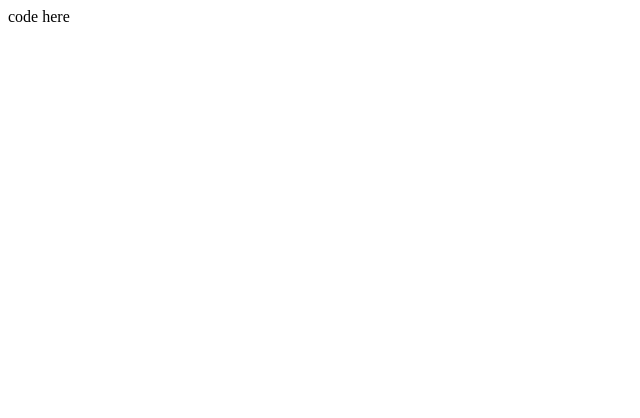
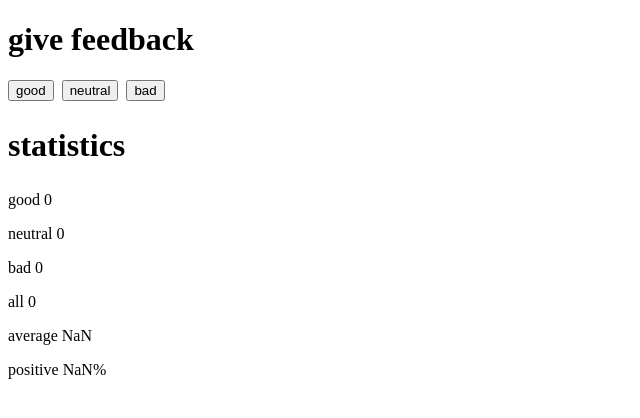
Before and after one commit to zzuhann/fullstack-course-assignment, a React (Vite) app in the folder part1/unicafe/: page / in a window 1280 px wide. Shown: the top 418 px of the page, without its empty margins (0-640 px from the left). Built offline with nearby package versions, Linux system fonts and the light colour scheme.

Commit message:
feat: 1.7 assignment to add feedback basic function

```diff
--- /dev/null
+++ b/part1/unicafe/src/App.css
@@ -0,0 +1,7 @@
+.title {
+  font-size: 2em;
+}
+.button-container {
+  display: flex;
+  gap: 8px;
+}
--- a/part1/unicafe/src/App.jsx
+++ b/part1/unicafe/src/App.jsx
@@ -1,12 +1,45 @@
 import { useState } from "react";
+import "./App.css";
+
+const SCORE = {
+  good: 1,
+  neutral: 0,
+  bad: -1,
+};
 
 const App = () => {
   // save clicks of each button to its own state
   const [good, setGood] = useState(0);
   const [neutral, setNeutral] = useState(0);
   const [bad, setBad] = useState(0);
+  const total = good + neutral + bad;
+  const average =
+    (good * SCORE.good + neutral * SCORE.neutral + bad * SCORE.bad) / total;
+  const positive = (good / total) * 100;
 
-  return <div>code here</div>;
+  return (
+    <>
+      <div>
+        <h1 className="title">give feedback</h1>
+        <div className="button-container">
+          <button onClick={() => setGood((prev) => prev + 1)}>good</button>
+          <button onClick={() => setNeutral((prev) => prev + 1)}>
+            neutral
+          </button>
+          <button onClick={() => setBad((prev) => prev + 1)}>bad</button>
+        </div>
+      </div>
+      <div>
+        <h2 className="title">statistics</h2>
+        <p>good {good}</p>
+        <p>neutral {neutral}</p>
+        <p>bad {bad}</p>
+        <p>all {total}</p>
+        <p>average {average}</p>
+        <p>positive {positive}%</p>
+      </div>
+    </>
+  );
 };
 
 export default App;
--- a/part1/unicafe/src/main.jsx
+++ b/part1/unicafe/src/main.jsx
@@ -1,4 +1,3 @@
-import React from "react";
 import ReactDOM from "react-dom/client";
 
 import App from "./App";
```
Also changed, not shown: 1 other file (tests, documents, lock files or other folders).
